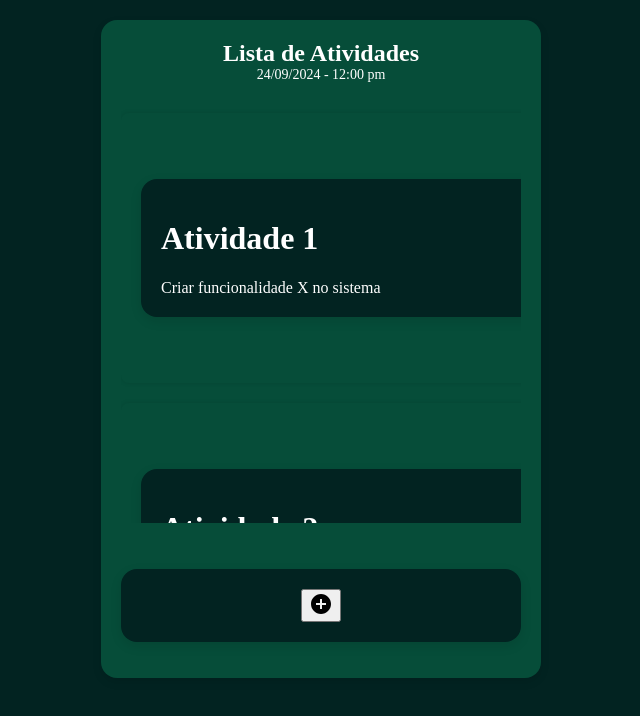
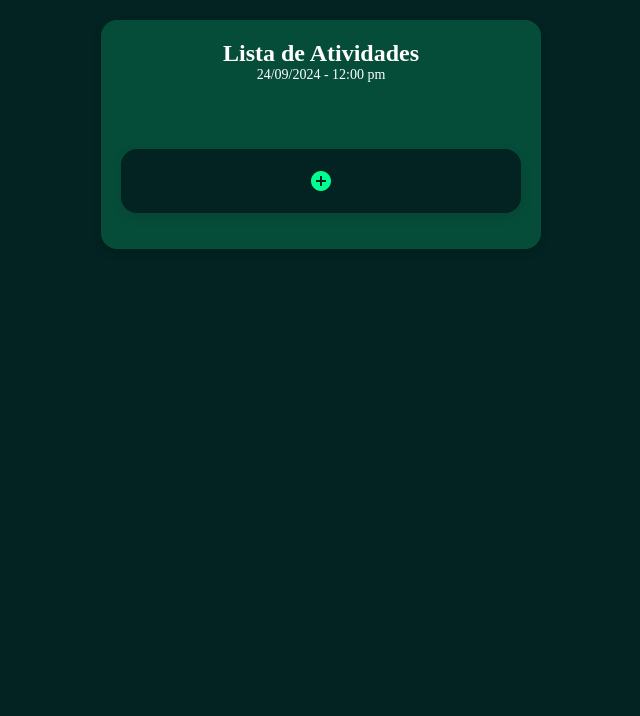
Before and after one commit to 1RiKaS1/Lista-de-Tarefas, a React (Vite) app in the folder lista-de-tarefas/: page / in a window 1280 px wide. Shown: the top 716 px of the page, without its empty margins (319-959 px from the left). Built offline with nearby package versions, Linux system fonts and the light colour scheme.

Commit message:
Melhorando o CSS e algumas confirgurações

```diff
--- a/lista-de-tarefas/src/components/AddBox.jsx
+++ b/lista-de-tarefas/src/components/AddBox.jsx
@@ -1,13 +1,15 @@
-import React from 'react';
+import React from "react";
 //Biblioteca
-import AddCircleIcon from '@mui/icons-material/AddCircle';
+import AddCircleIcon from "@mui/icons-material/AddCircle";
 //Css
-import "../css/AddBox.css"
+import "../css/AddBox.css";
 
-export default function AddBox({ openModal }){
-    return(
-        <div className="addBox_background" onClick={openModal}>
-            	<button><AddCircleIcon>add_circle</AddCircleIcon></button>
-        </div>
-    )
+export default function AddBox({ openModal }) {
+  return (
+    <div className="addBox_background" onClick={openModal}>
+      <AddCircleIcon className="addBox_button" style={{ color: "var(--caribbean-green)" }}>
+        add_circle
+      </AddCircleIcon>
+    </div>
+  );
 }
--- a/lista-de-tarefas/src/components/BoxListBackGround.jsx
+++ b/lista-de-tarefas/src/components/BoxListBackGround.jsx
@@ -8,24 +8,6 @@ import Modal from "./Modal"; // Importar o modal
 
 export default function BoxListBackGround() {
   const [notes, setNotes] = useState([
-    {
-      key: 1,
-      title: "Atividade 1",
-      text: "Criar funcionalidade X no sistema",
-      isCompleted: false,
-    },
-    {
-      key: 2,
-      title: "Atividade 2",
-      text: "Criar funcionalidade X no sistema",
-      isCompleted: false,
-    },
-    {
-      key: 3,
-      title: "Atividade 3",
-      text: "Criar funcionalidade X no sistema",
-      isCompleted: false,
-    },
   ]);
 
   const [isModalOpen, setIsModalOpen] = useState(false);
@@ -54,7 +36,7 @@ export default function BoxListBackGround() {
       {/* Slide bar de notas */}
       <div className="notes-container">
         {notes.map((note) => (
-          <div key={note.key} className="note-box">
+          <div key={note.key} >
             <NoteBox note={note} />
           </div>
         ))}
--- a/lista-de-tarefas/src/components/NoteBox.jsx
+++ b/lista-de-tarefas/src/components/NoteBox.jsx
@@ -1,10 +1,30 @@
-import'../css/NoteBox.css';
+import Checkbox from "@mui/material/Checkbox";
+import FormControlLabel from "@mui/material/FormControlLabel";
+import '../css/NoteBox.css';
 
-export default function NoteBox({note}) {
+export default function NoteBox({ note }) {
   return (
     <div className="noteBox-container">
-      <h1>{note.title}</h1>
-      <p>{note.text}</p>
+      <section>
+        <h1>{note.title}</h1>
+        <p>{note.text}</p>
+      </section>
+
+      <div className="checkBox" >
+        <FormControlLabel
+          control={
+            <Checkbox
+              defaultChecked={note.isCompleted}
+              sx={{
+                color: 'var(--caribbean-green)',
+                '&.Mui-checked': {
+                  color: 'var(--caribbean-green)',
+                },
+              }}
+            />
+          }
+        />
+      </div>
     </div>
   );
 }
--- a/lista-de-tarefas/src/css/AddBox.css
+++ b/lista-de-tarefas/src/css/AddBox.css
@@ -1,5 +1,4 @@
 .addBox_background{
-    background-color: var(--pine);
     margin-top: 46px;
     margin-bottom: 16px;
     border-radius: 16px;
@@ -10,3 +9,10 @@
     justify-content: center;
     align-items: center;
 }
+
+.addBox_button{
+    border: none;
+}
+.addBox_button :hover{
+    cursor: pointer;
+}
--- a/lista-de-tarefas/src/css/BoxListBackGround.css
+++ b/lista-de-tarefas/src/css/BoxListBackGround.css
@@ -1,16 +1,16 @@
-/* Contêiner principal do cartão */
+
 .card {
-  width: 400px; /* Largura fixa do card */
+  width: 400px;
   padding: 20px;
-  border-radius: 16px; /* Bordas mais arredondadas para o design */
-  box-shadow: 0px 4px 10px rgba(0, 0, 0, 0.1); /* Sombra suave para destacar o card */
-  background-color: var(--pine); /* Cor de fundo mais escura */
+  border-radius: 16px;
+  box-shadow: 0px 4px 10px rgba(0, 0, 0, 0.1);
+  background-color: var(--pine);
   position: relative;
-  margin: 20px auto; /* Centralizar o card na tela */
-  color: #fff; /* Texto branco */
+  margin: 20px auto;
+  color: #fff;
 }
 
-/* Cabeçalho do cartão */
+
 .card-header {
   margin-bottom: 20px;
 }
@@ -34,78 +34,25 @@
   margin: 0;
 }
 
-/* Contêiner para as notas em coluna */
 .notes-container {
   display: flex;
-  flex-direction: column; /* Alinhar as notas em coluna */
-  gap: 20px; /* Espaçamento vertical entre as notas */
-  padding: 10px 0;
-  max-height: 400px; /* Definir uma altura máxima, se necessário */
-  overflow-y: auto; /* Habilitar rolagem vertical se as notas ultrapassarem a altura do contêiner */
-  overflow-x: hidden; /* Certificar que não tenha rolagem horizontal */
+  flex-direction: column;
+  max-height: 600px;
+  overflow-y: auto;
+  overflow-x: hidden;
 }
 
-/* Estilo individual para cada note box */
-.note-box {
-  width: 100%; /* Ocupar toda a largura disponível do contêiner */
-  padding: 20px;
-  border-radius: 8px;
-  box-shadow: 0px 0px 5px rgba(0, 0, 0, 0.1);
-  transition: box-shadow 0.3s ease;
-}
 
-.note-box:hover {
-  box-shadow: 0px 0px 10px rgba(0, 0, 0, 0.2); /* Efeito de hover */
-}
-
-.note-box h2 {
-  font-size: 1.25rem;
-  margin: 0;
-  margin-bottom: 10px;
-}
-
-.note-box p {
-  font-size: 1rem;
-  color:var(--anti-flash-white);
-  margin: 0;
-}
-
-/* Botão fixo para adicionar nota */
-.add-box {
-  position: fixed;
-  bottom: 20px; /* Fixo na parte inferior */
-  right: 20px; /* Fixo à direita */
-  background-color: #4caf50;
-  padding: 15px;
-  color: white;
-  border-radius: 50%;
-  cursor: pointer;
-  box-shadow: 0px 4px 6px rgba(0, 0, 0, 0.2);
-  z-index: 1000; /* Garantir que fique acima do conteúdo */
-}
-
-.add-box button {
-  background: none;
-  border: none;
-  color: white;
-  font-size: 24px;
-  cursor: pointer;
-}
-
-.add-box:hover {
-  background-color: #45a049; /* Efeito de hover no botão */
-}
-
-/* Customização da barra de rolagem (opcional) */
 .notes-container::-webkit-scrollbar {
-  width: 8px; /* Largura da barra de rolagem vertical */
+  width: 8px;
+  margin-left: 50px;
 }
 
 .notes-container::-webkit-scrollbar-thumb {
-  background-color: #888; /* Cor do indicador de rolagem */
+  background-color: #3acd64;
   border-radius: 10px;
 }
 
 .notes-container::-webkit-scrollbar-thumb:hover {
-  background-color: #555; /* Cor do indicador de rolagem ao passar o mouse */
+  background-color: #13775d;
 }
--- a/lista-de-tarefas/src/css/NoteBox.css
+++ b/lista-de-tarefas/src/css/NoteBox.css
@@ -1,9 +1,35 @@
-.noteBox-container{
-    background-color: var(--pine);
-    margin-top: 46px;
-    margin-bottom: 46px;
+.noteBox-container {
+    margin-top: 20px;
+    margin-bottom: 20px;
     border-radius: 16px;
     padding: 20px;
     box-shadow: 0px 4px 12px rgba(0, 0, 0, 0.1);
     background-color: var(--dark-green);
+    display: flex;
+    justify-content: space-between;
+    align-items: center;
 }
+
+.noteBox-container section {
+    display: flex;
+    flex-direction: column;
+    color: white;
+}
+
+.noteBox-container h1 {
+    font-size: 24px;
+    font-weight: bold;
+    margin: 0;
+}
+
+.noteBox-container p {
+    font-size: 14px;
+    margin-top: 10px;
+    color: rgba(255, 255, 255, 0.8);
+}
+
+.checkBox {
+    display: flex;
+    justify-content: center;
+    align-items: center;
+}
--- a/lista-de-tarefas/src/global.css
+++ b/lista-de-tarefas/src/global.css
@@ -4,7 +4,6 @@
     --bangladesh-green: #006A4C;
     --mountain-meadow: #2CC98D;
     --caribbean-green: #00FF91;
-    : #F8F8F6;
 
     --pine: #064D39;
     --basil: #08613A;
```
